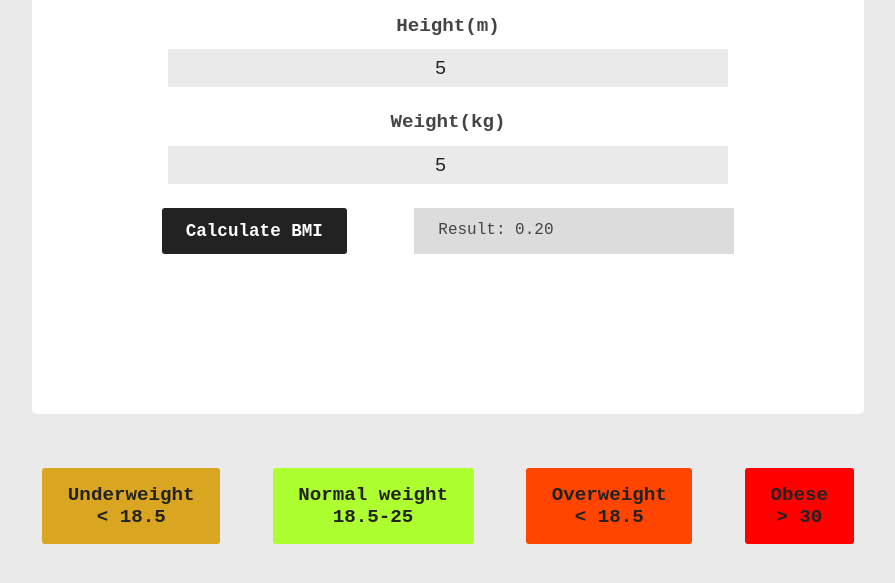
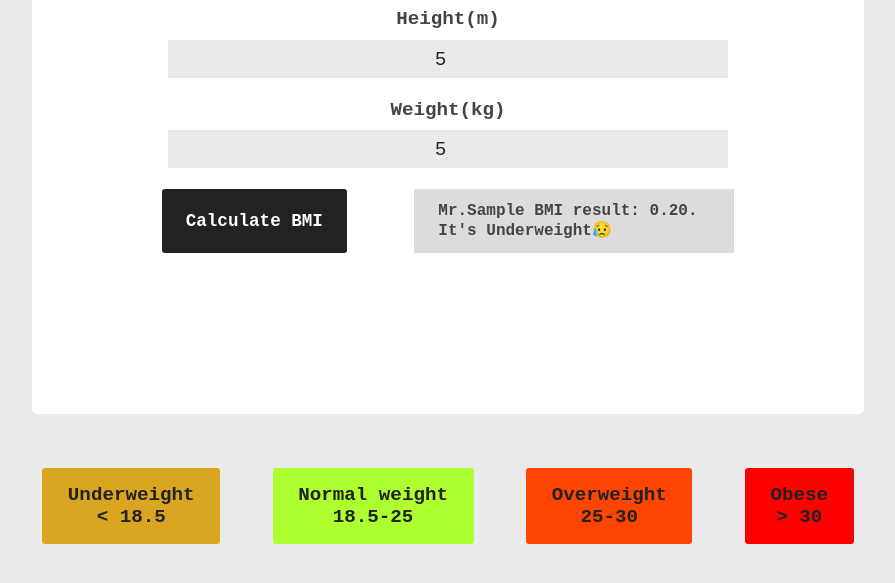
Before and after one commit to Momen1995/bmi-calculator, a plain HTML site: page index.html in a window 1280 px wide. Both pictures are taken after typing "Sample", "5", "5" into the empty fields and a click on the button "Calculate BMI". Shown: the part 201-784 px from the top of the page, without its empty margins (192-1087 px from the left). Drawn offline with Linux system fonts and the light colour scheme.

Commit message:
calc update

```diff
--- a/index.html
+++ b/index.html
@@ -24,12 +24,12 @@
     </div>
     <div class="result">
       <button class="btn">Calculate BMI</button>
-      <p>Result: <span class="result-one"></span></p>
+      <p class="result-one"></p>
     </div>
   </div>
 
   <!-- weight-container -->
-  <div class="weight-detail">
+   <div class="weight-detail">
     <div class="underweight details">
       <p>Underweight</p>
       <p>< 18.5</p>
@@ -40,7 +40,7 @@
     </div>
     <div class="overweight details">
       <p>Overweight</p>
-      <p>< 18.5</p>
+      <p>25-30</p>
     </div>
     <div class="obese details">
       <p>Obese</p>
--- a/main.js
+++ b/main.js
@@ -12,5 +12,18 @@ button.addEventListener("click",function(){
   const weight = Number(inputWeight.value)
 
   const calcHeightWeight = weight / (height * height);
-  result.textContent = calcHeightWeight.toFixed(2)
+  //result.textContent = calcHeightWeight.toFixed(2)
+
+  if(calcHeightWeight < 18.5 && calcHeightWeight > 0){
+    result.textContent = `Mr.${names} BMI result: ${calcHeightWeight.toFixed(2)}. It's Underweight😥`;
+  }
+  else if(calcHeightWeight > 18.5 && calcHeightWeight < 25){
+    result.textContent = `Mr.${names} BMI result: ${calcHeightWeight.toFixed(2)}. It's Normal weight🙂`;
+  }
+  else if (calcHeightWeight > 25 && calcHeightWeight < 30) {
+    result.textContent = `Mr.${names} BMI result: ${calcHeightWeight.toFixed(2)}. It's Overweight😕`;
+  }
+  else if(calcHeightWeight > 30) {
+    result.textContent = `Mr.${names} BMI result: ${calcHeightWeight.toFixed(2)}. It's Obese😥`;
+  }
 })
--- a/style.css
+++ b/style.css
@@ -44,7 +44,7 @@ input {
   font-size: 1.2rem;
   text-align: center;
   color: #222;
-  margin: 0.8rem 0;
+  margin: 0.6rem 0;
 }
 
 .result {
@@ -77,6 +77,7 @@ input {
   padding: 0.8rem 1.5rem;
   width: 50%;
   text-align: left;
+  font-weight: bold;
 }
 
 .weight-detail {
```
